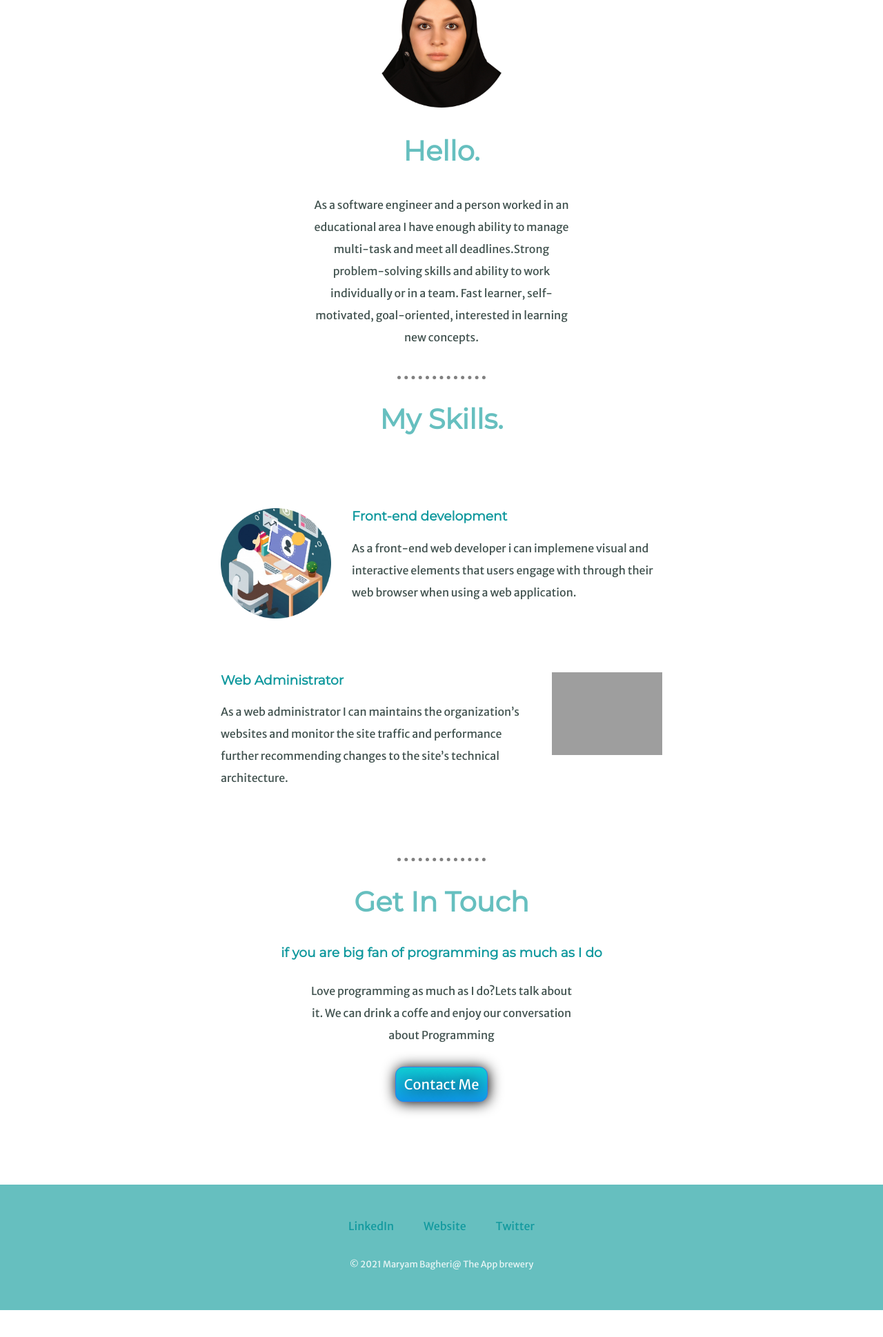
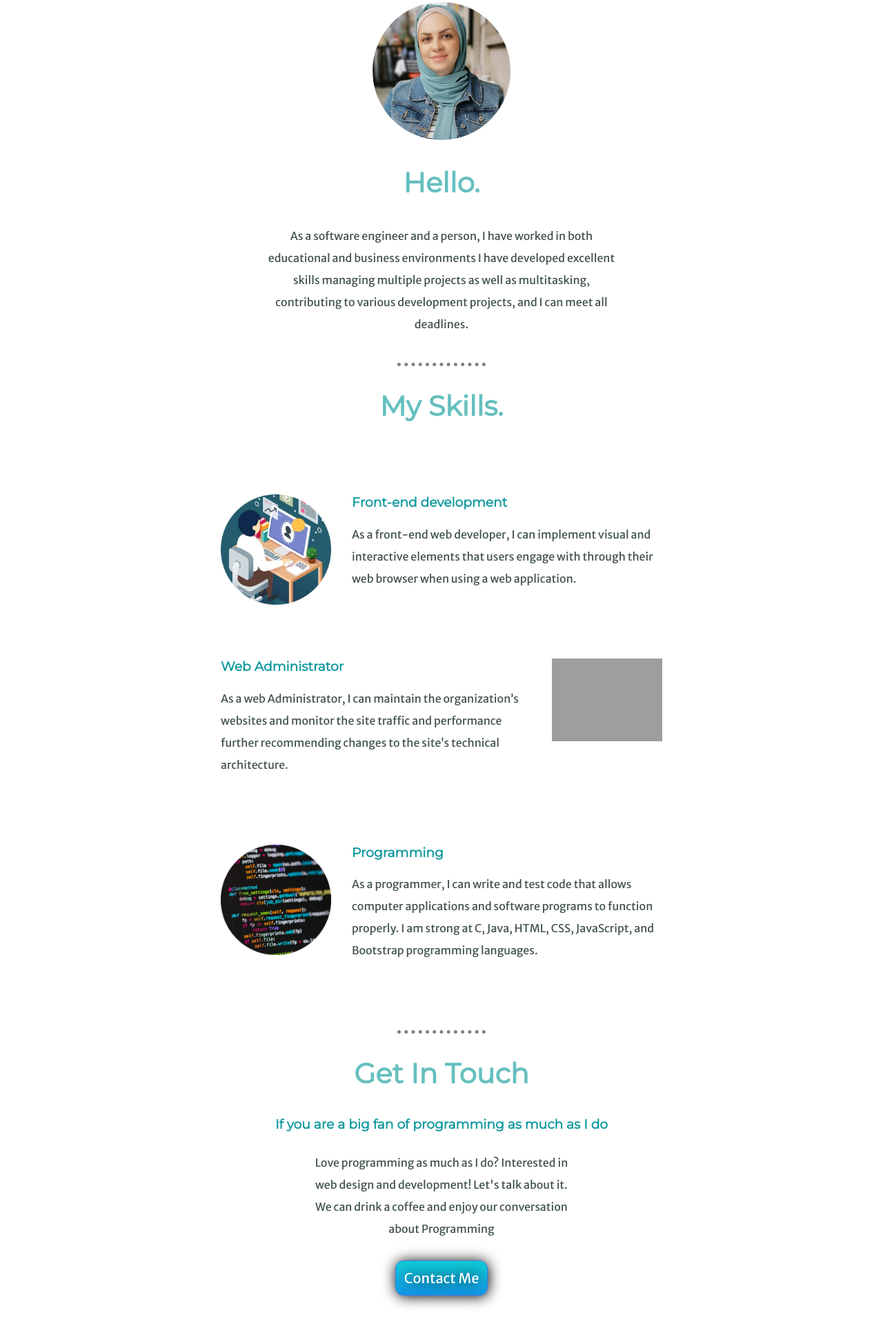
Before and after one commit to mbfa1367/CV, a plain HTML site: page index.html in a window 1280 px wide. Shown: the part 849-2788 px from the top of the page at 69% size. Before the commit the page ends 2749 px from the top, so only its background shows below. Drawn offline with Linux system fonts and the light colour scheme; grey boxes are pictures that could not be loaded.

Commit message:
new changes

```diff
--- a/CSS/style.css
+++ b/CSS/style.css
@@ -29,8 +29,8 @@ h2{
   font-family: 'Montserrat', sans-serif;
   font-size: 2.5rem; /* 40px /16 */
   color: #66BFBF;
-  padding-bottom: 5px;
-}
+  padding-bottom: 4px;
+  }
 
 h3{
   font-family: 'Montserrat', sans-serif;
@@ -38,7 +38,7 @@ h3{
 }
 
 .intro{
-  width: 30%;
+  width: 40%;
   margin:auto;
 }
 
@@ -71,7 +71,8 @@ a:hover{
 }
 
 .normal{
-  font-weight: normal;
+  font-weight:normal;
+    padding: 2%;
 }
 
 .topcontainer{
@@ -81,6 +82,10 @@ a:hover{
   position: relative;
   padding-top: 100px;
 
+}
+
+.myself-img{
+  border-radius: 100%;
 }
 
 .middle-container{
@@ -104,7 +109,7 @@ padding: 50px 0 20px;
 
 .top-cloud{
   position: absolute;
-  right:380px;
+  right:300px;
   top: 50px;
 
 }
@@ -112,7 +117,7 @@ padding: 50px 0 20px;
 .bottom-cloud{
   position: absolute;
   top: 200px;
-  left: 320px;
+  left: 210px;
   }
 
 .skill-row{
@@ -131,6 +136,12 @@ text-align: left;
     width: 25%;
     float: right;
     margin-left: 30px;
+  }
+
+  .skill3-img{
+    width: 25%;
+    float: left;
+  margin-right: 30px;
   }
 
 /* use for clear a parahrapg from right and prevent from wrapping aroung floated image
--- a/index.html
+++ b/index.html
@@ -11,8 +11,8 @@
 
 <div class="topcontainer">
   <img class="top-cloud" src="images/cloud.png" alt="cloud-img">
-  <h1><span class="span">I</span> am Maryam</h1>
-  <h2 class="normal">a programer!</h2>
+  <h1>I am Maryam Bagheri</h1>
+  <h2 class="normal">a Developer & Programer!</h2>
     <img  class="bottom-cloud" src="images/cloud.png" alt="cloud-img">
     <img src="images/mountain.png" alt="mountain-img">
 
@@ -20,11 +20,11 @@
 
 <div class="middle-container">
   <div class="profile">
-    <img src="images/Pic Maryam.png" alt="mypic" height="200px" width="200px">
+    <img class="myself-img"src="images/maryam.jpg" alt="mypic" height="200px" width="200px">
     <h2>Hello.</h2>
-    <p class="intro">As a software engineer and a person worked in an educational area I have enough ability to manage multi-task and meet
-      all deadlines.Strong problem-solving skills and ability to work individually or in a team. Fast learner, self-motivated,
-      goal-oriented, interested in learning new concepts.</p>
+    <p class="intro">As a software engineer and a person, I have worked in both educational and business environments
+      I have developed excellent skills managing multiple projects as well as multitasking, contributing to various
+      development projects, and I can meet all deadlines.</p>
   </div>
 
   <hr>
@@ -33,21 +33,27 @@
     <div class="skill-row">
       <img class="skill1-img" src="images/skill1.png" alt="myskill" >
       <h3>Front-end development</h3>
-      <p>As a front-end web developer i can implemene visual and interactive elements that users engage with through their web browser when using a web application.</p>
+      <p>As a front-end web developer, I can implement visual and interactive elements that users engage with through their web browser when using a web application.</p>
     </div>
     <div class="skill-row">
       <img class="skill2-img" src="images/skill2.png" alt="myskill" >
       <h3>Web Administrator</h3>
-      <p class="clear_property">As a web administrator I can maintains the organization’s websites and  monitor the site traffic and performance further recommending changes to the site’s technical architecture.</p>
+      <p class="clear_property">As a web Administrator, I can maintain the organization’s websites and monitor the site traffic and performance further recommending changes to the site’s technical architecture.</p>
+    </div>
+
+    <div class="skill-row">
+      <img class="skill3-img" src="images/skill3.png" alt="myskill" >
+      <h3>Programming</h3>
+      <p class="clear_property">As a programmer, I can write and test code that allows computer applications and software programs to function properly. I am strong at C, Java, HTML, CSS, JavaScript, and Bootstrap programming languages.</p>
     </div>
   </div>
 
   <hr>
   <div class="contact-me">
     <h2>Get In Touch</h2>
-    <h3>if you are big fan of programming as much as I do</h3>
-    <p class="conclusion">Love programming as much as I do?Lets talk about it. We can drink a coffe and enjoy our conversation about Programming</p>
-  <a class="BUTTON_PCG" href="maryam.bagheri@concordia.ca" >Contact Me</a>
+    <h3>If you are a big fan of programming as much as I do</h3>
+    <p class="conclusion">Love programming as much as I do? Interested in web design and development! Let's talk about it. We can drink a coffee and enjoy our conversation about Programming</p>
+  <a class="BUTTON_PCG" href="mailto:maryam.bagheri@concordia.ca" >Contact Me</a>
 
   </div>
 </div>
@@ -55,7 +61,7 @@
 <div class="bottom-container">
   <a class="footer-link" href="https://www.linkedin.com/in/maryam-bagheri-201861138/">LinkedIn</a>
     <a class="footer-link" href="https://www.linkedin.com/in/maryam-bagheri-201861138/">Website</a>
-    <a class="footer-link" href="https://www.linkedin.com/in/maryam-bagheri-201861138/">Twitter</a>
+    <a class="footer-link" href="files/MaryamBagheri_CV.pdf" target="_blank">Resume</a>
   <p class="copyright">© 2021 Maryam Bagheri@ The App brewery</p>
 </div>
 
```
Also changed, not shown: images/0 KhHrdW-lncye1_FT.jpg (added), images/maryam.jpg (added), images/skill3.png (added), 1 other file.
